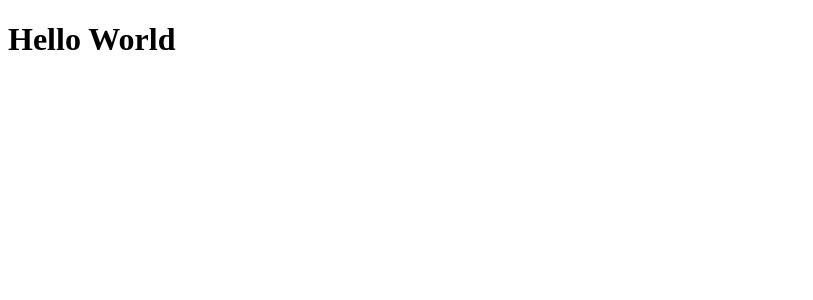
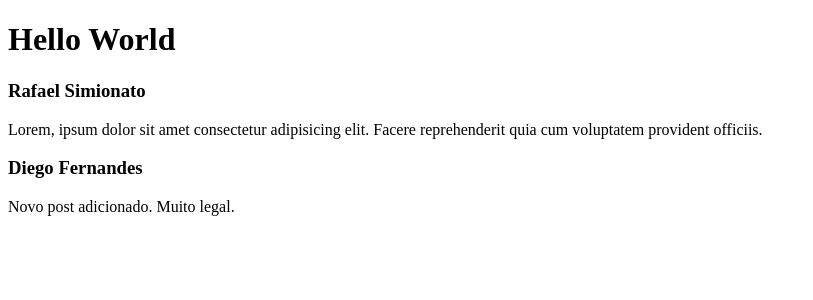
Before and after one commit to rafaasimi/rocketseat-ignite-react2022, a React (Vite) app in the folder projeto_1/01-fundamentos-reactjs/: page / in a window 1280 px wide. Shown: the top 300 px of the page, without its empty margins (0-813 px from the left). Built offline with nearby package versions, Linux system fonts and the light colour scheme.

Commit message:
Criado componente de exemplo + props

```diff
--- a/projeto_1/01-fundamentos-reactjs/src/App.jsx
+++ b/projeto_1/01-fundamentos-reactjs/src/App.jsx
@@ -1,8 +1,17 @@
-function App() {
+import { Post } from './Post';
 
+export function App() {
   return (
-    <h1>Hello World</h1>
-  )
+    <>
+      <h1>Hello World</h1>
+      <Post
+        author="Rafael Simionato"
+        content="Lorem, ipsum dolor sit amet consectetur adipisicing elit. Facere reprehenderit quia cum voluptatem provident officiis."
+      />
+      <Post
+        author="Diego Fernandes"
+        content="Novo post adicionado. Muito legal."
+      />
+    </>
+  );
 }
-
-export default App
--- /dev/null
+++ b/projeto_1/01-fundamentos-reactjs/src/Post.jsx
@@ -0,0 +1,12 @@
+// props: {author: '', content: ''}
+
+export function Post(props) {
+    console.log(props)
+
+    return (
+        <>
+            <h3>{props.author}</h3>
+            <p>{props.content}</p>
+        </>
+    )
+}
--- a/projeto_1/01-fundamentos-reactjs/src/main.jsx
+++ b/projeto_1/01-fundamentos-reactjs/src/main.jsx
@@ -1,6 +1,6 @@
 import React from 'react'
 import ReactDOM from 'react-dom/client'
-import App from './App'
+import { App } from './App'
 
 ReactDOM.createRoot(document.getElementById('root')).render(
   <React.StrictMode>
```
